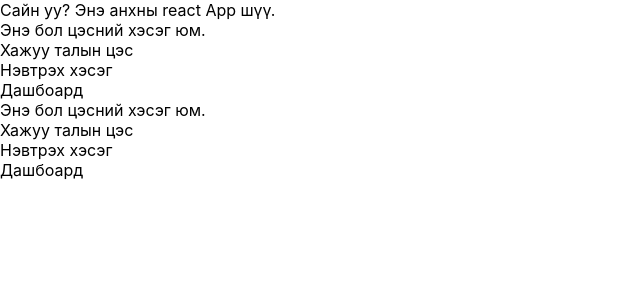
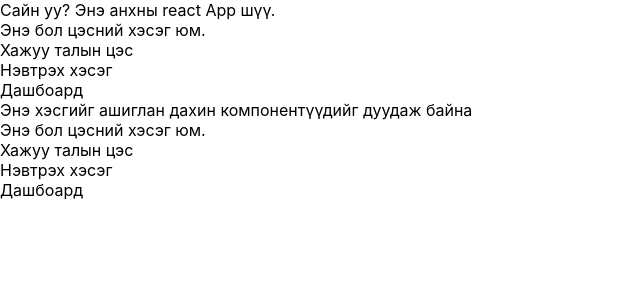
Before and after one commit to bdgrsrn/news, a React (Create React App) app: page / in a window 1280 px wide. Shown: the top 300 px of the page, without its empty margins (0-640 px from the left). Built offline with nearby package versions, Linux system fonts and the light colour scheme.

Commit message:
Update App.js
бөабө

```diff
--- a/src/App.js
+++ b/src/App.js
@@ -17,6 +17,7 @@
       <Login />
 
       <Dashboard />
+    Энэ хэсгийг ашиглан дахин компонентүүдийг дуудаж байна
     <Nav />
 
       <Sidebar />
```
